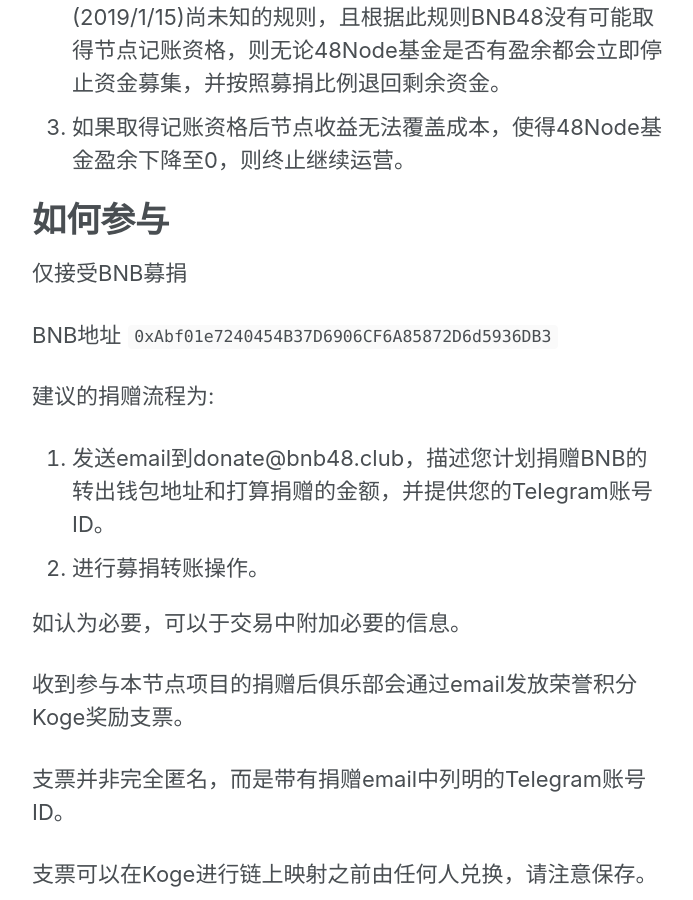
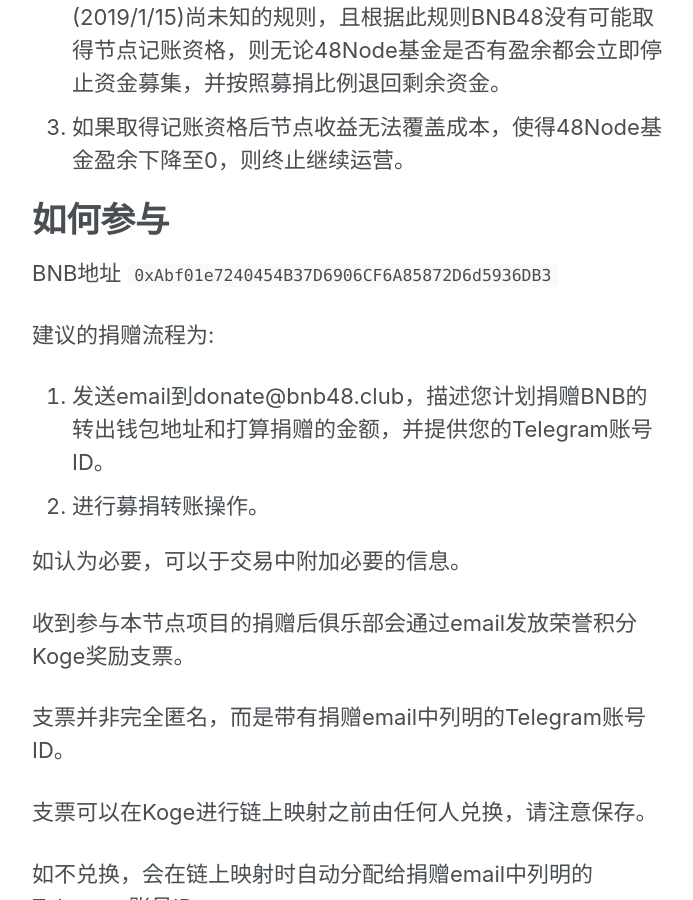
Before and after one commit to 48Club/BNB48Club.github.io, a Jekyll site: the page built from _pages/binancenode.md, in a window 1280 px wide and 900 px high, scrolled down 2523 px. Shown: the whole window, without its empty margins (290-983 px from the left). Built offline with Jekyll 4.4.1, drawn with Linux system fonts in a browser that asks for light colours; nearby versions of some CDN libraries.

Commit message:
remove sth

```diff
--- a/_pages/binancenode.md
+++ b/_pages/binancenode.md
@@ -48,8 +48,6 @@
 
 # 如何参与
 
-仅接受BNB募捐
-
 BNB地址 `0xAbf01e7240454B37D6906CF6A85872D6d5936DB3`
 
 建议的捐赠流程为:
```
